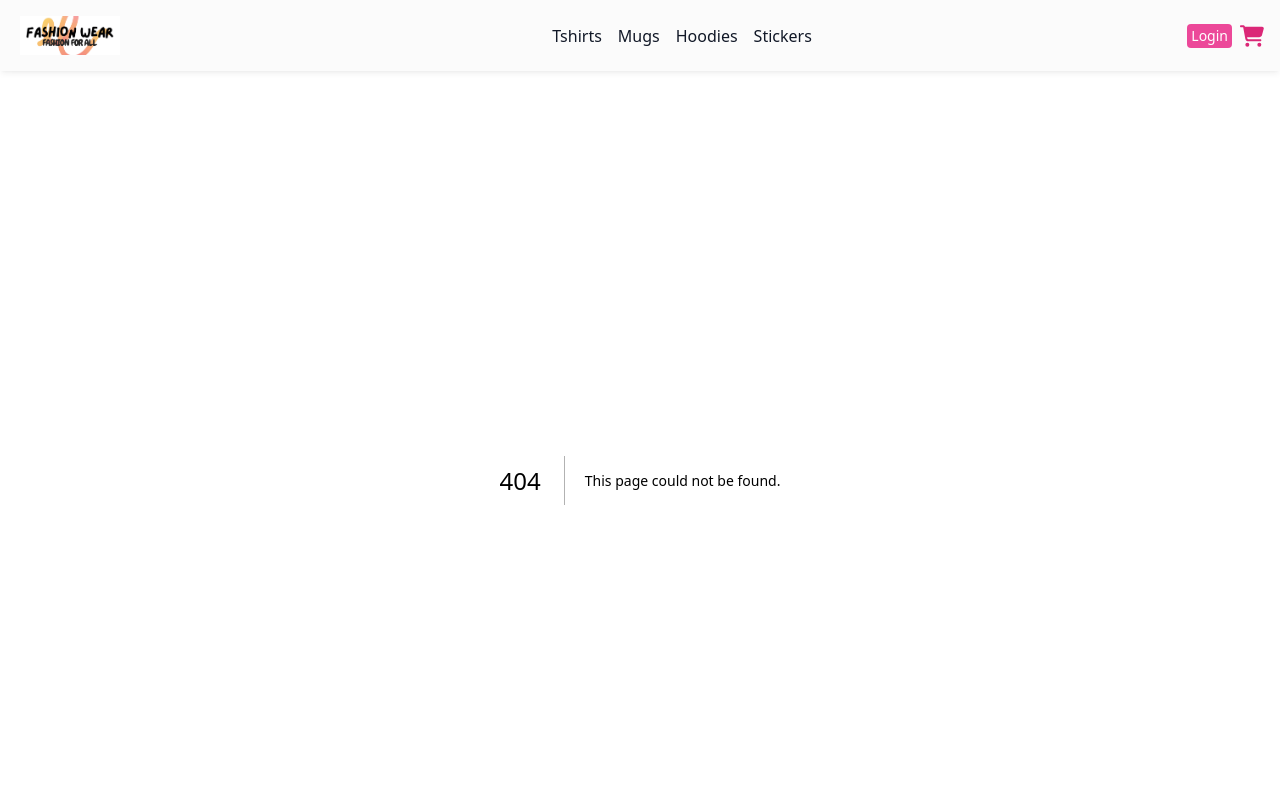
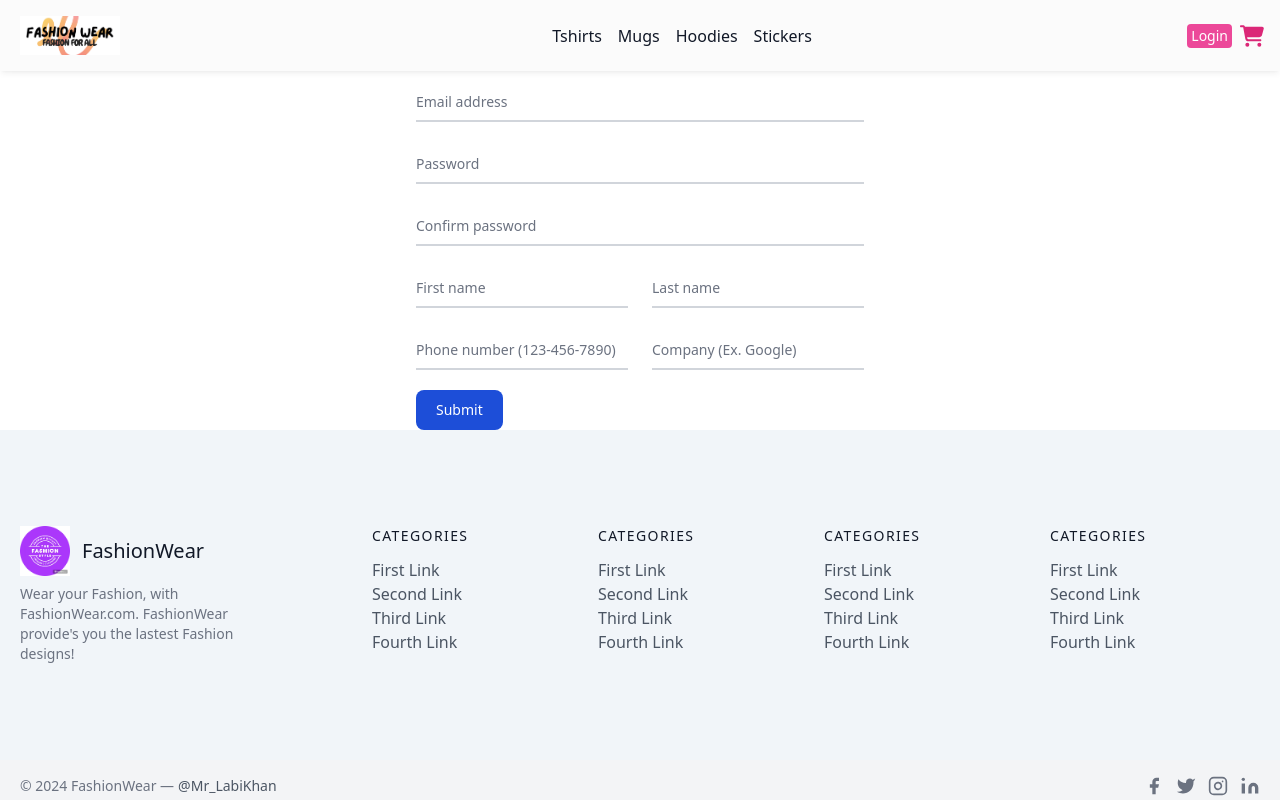
Before and after one commit to Laraib007/Ecommerce-NextJs-Project, a Next.js app: page /admin/addproduct in a window 1280 px wide. Before the commit this address had no page. Shown: the top 800 px of the page. Built offline with nearby package versions, Linux system fonts and the light colour scheme.

Commit message:
create a addProduct page

```diff
--- /dev/null
+++ b/src/pages/admin/addproduct.js
@@ -0,0 +1,48 @@
+import React from 'react'
+
+const AddProduct = () => {
+  return (
+    <div>
+
+
+<form class="max-w-md mx-auto">
+  <div class="relative z-0 w-full mb-5 group">
+      <input type="email" name="floating_email" id="floating_email" class="block py-2.5 px-0 w-full text-sm text-gray-900 bg-transparent border-0 border-b-2 border-gray-300 appearance-none dark:text-white dark:border-gray-600 dark:focus:border-blue-500 focus:outline-none focus:ring-0 focus:border-blue-600 peer" placeholder=" " required />
+      <label for="floating_email" class="peer-focus:font-medium absolute text-sm text-gray-500 dark:text-gray-400 duration-300 transform -translate-y-6 scale-75 top-3 -z-10 origin-[0] peer-focus:start-0 rtl:peer-focus:translate-x-1/4 rtl:peer-focus:left-auto peer-focus:text-blue-600 peer-focus:dark:text-blue-500 peer-placeholder-shown:scale-100 peer-placeholder-shown:translate-y-0 peer-focus:scale-75 peer-focus:-translate-y-6">Email address</label>
+  </div>
+  <div class="relative z-0 w-full mb-5 group">
+      <input type="password" name="floating_password" id="floating_password" class="block py-2.5 px-0 w-full text-sm text-gray-900 bg-transparent border-0 border-b-2 border-gray-300 appearance-none dark:text-white dark:border-gray-600 dark:focus:border-blue-500 focus:outline-none focus:ring-0 focus:border-blue-600 peer" placeholder=" " required />
+      <label for="floating_password" class="peer-focus:font-medium absolute text-sm text-gray-500 dark:text-gray-400 duration-300 transform -translate-y-6 scale-75 top-3 -z-10 origin-[0] peer-focus:start-0 rtl:peer-focus:translate-x-1/4 peer-focus:text-blue-600 peer-focus:dark:text-blue-500 peer-placeholder-shown:scale-100 peer-placeholder-shown:translate-y-0 peer-focus:scale-75 peer-focus:-translate-y-6">Password</label>
+  </div>
+  <div class="relative z-0 w-full mb-5 group">
+      <input type="password" name="repeat_password" id="floating_repeat_password" class="block py-2.5 px-0 w-full text-sm text-gray-900 bg-transparent border-0 border-b-2 border-gray-300 appearance-none dark:text-white dark:border-gray-600 dark:focus:border-blue-500 focus:outline-none focus:ring-0 focus:border-blue-600 peer" placeholder=" " required />
+      <label for="floating_repeat_password" class="peer-focus:font-medium absolute text-sm text-gray-500 dark:text-gray-400 duration-300 transform -translate-y-6 scale-75 top-3 -z-10 origin-[0] peer-focus:start-0 rtl:peer-focus:translate-x-1/4 peer-focus:text-blue-600 peer-focus:dark:text-blue-500 peer-placeholder-shown:scale-100 peer-placeholder-shown:translate-y-0 peer-focus:scale-75 peer-focus:-translate-y-6">Confirm password</label>
+  </div>
+  <div class="grid md:grid-cols-2 md:gap-6">
+    <div class="relative z-0 w-full mb-5 group">
+        <input type="text" name="floating_first_name" id="floating_first_name" class="block py-2.5 px-0 w-full text-sm text-gray-900 bg-transparent border-0 border-b-2 border-gray-300 appearance-none dark:text-white dark:border-gray-600 dark:focus:border-blue-500 focus:outline-none focus:ring-0 focus:border-blue-600 peer" placeholder=" " required />
+        <label for="floating_first_name" class="peer-focus:font-medium absolute text-sm text-gray-500 dark:text-gray-400 duration-300 transform -translate-y-6 scale-75 top-3 -z-10 origin-[0] peer-focus:start-0 rtl:peer-focus:translate-x-1/4 peer-focus:text-blue-600 peer-focus:dark:text-blue-500 peer-placeholder-shown:scale-100 peer-placeholder-shown:translate-y-0 peer-focus:scale-75 peer-focus:-translate-y-6">First name</label>
+    </div>
+    <div class="relative z-0 w-full mb-5 group">
+        <input type="text" name="floating_last_name" id="floating_last_name" class="block py-2.5 px-0 w-full text-sm text-gray-900 bg-transparent border-0 border-b-2 border-gray-300 appearance-none dark:text-white dark:border-gray-600 dark:focus:border-blue-500 focus:outline-none focus:ring-0 focus:border-blue-600 peer" placeholder=" " required />
+        <label for="floating_last_name" class="peer-focus:font-medium absolute text-sm text-gray-500 dark:text-gray-400 duration-300 transform -translate-y-6 scale-75 top-3 -z-10 origin-[0] peer-focus:start-0 rtl:peer-focus:translate-x-1/4 peer-focus:text-blue-600 peer-focus:dark:text-blue-500 peer-placeholder-shown:scale-100 peer-placeholder-shown:translate-y-0 peer-focus:scale-75 peer-focus:-translate-y-6">Last name</label>
+    </div>
+  </div>
+  <div class="grid md:grid-cols-2 md:gap-6">
+    <div class="relative z-0 w-full mb-5 group">
+        <input type="tel" pattern="[0-9]{3}-[0-9]{3}-[0-9]{4}" name="floating_phone" id="floating_phone" class="block py-2.5 px-0 w-full text-sm text-gray-900 bg-transparent border-0 border-b-2 border-gray-300 appearance-none dark:text-white dark:border-gray-600 dark:focus:border-blue-500 focus:outline-none focus:ring-0 focus:border-blue-600 peer" placeholder=" " required />
+        <label for="floating_phone" class="peer-focus:font-medium absolute text-sm text-gray-500 dark:text-gray-400 duration-300 transform -translate-y-6 scale-75 top-3 -z-10 origin-[0] peer-focus:start-0 rtl:peer-focus:translate-x-1/4 peer-focus:text-blue-600 peer-focus:dark:text-blue-500 peer-placeholder-shown:scale-100 peer-placeholder-shown:translate-y-0 peer-focus:scale-75 peer-focus:-translate-y-6">Phone number (123-456-7890)</label>
+    </div>
+    <div class="relative z-0 w-full mb-5 group">
+        <input type="text" name="floating_company" id="floating_company" class="block py-2.5 px-0 w-full text-sm text-gray-900 bg-transparent border-0 border-b-2 border-gray-300 appearance-none dark:text-white dark:border-gray-600 dark:focus:border-blue-500 focus:outline-none focus:ring-0 focus:border-blue-600 peer" placeholder=" " required />
+        <label for="floating_company" class="peer-focus:font-medium absolute text-sm text-gray-500 dark:text-gray-400 duration-300 transform -translate-y-6 scale-75 top-3 -z-10 origin-[0] peer-focus:start-0 rtl:peer-focus:translate-x-1/4 peer-focus:text-blue-600 peer-focus:dark:text-blue-500 peer-placeholder-shown:scale-100 peer-placeholder-shown:translate-y-0 peer-focus:scale-75 peer-focus:-translate-y-6">Company (Ex. Google)</label>
+    </div>
+  </div>
+  <button type="submit" class="text-white bg-blue-700 hover:bg-blue-800 focus:ring-4 focus:outline-none focus:ring-blue-300 font-medium rounded-lg text-sm w-full sm:w-auto px-5 py-2.5 text-center dark:bg-blue-600 dark:hover:bg-blue-700 dark:focus:ring-blue-800">Submit</button>
+</form>
+
+    </div>
+  )
+}
+
+export default AddProduct
```
